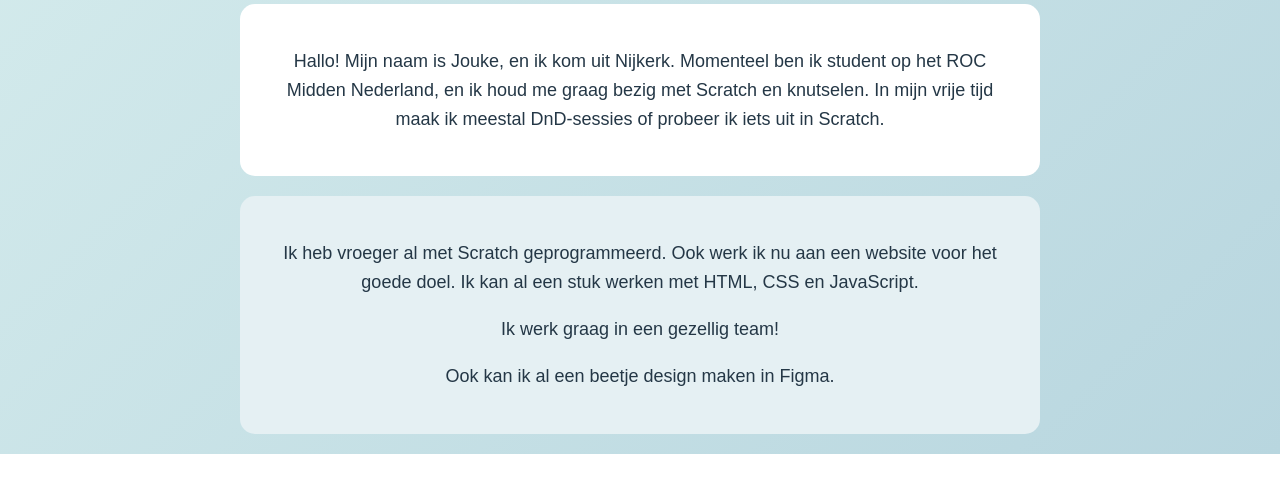
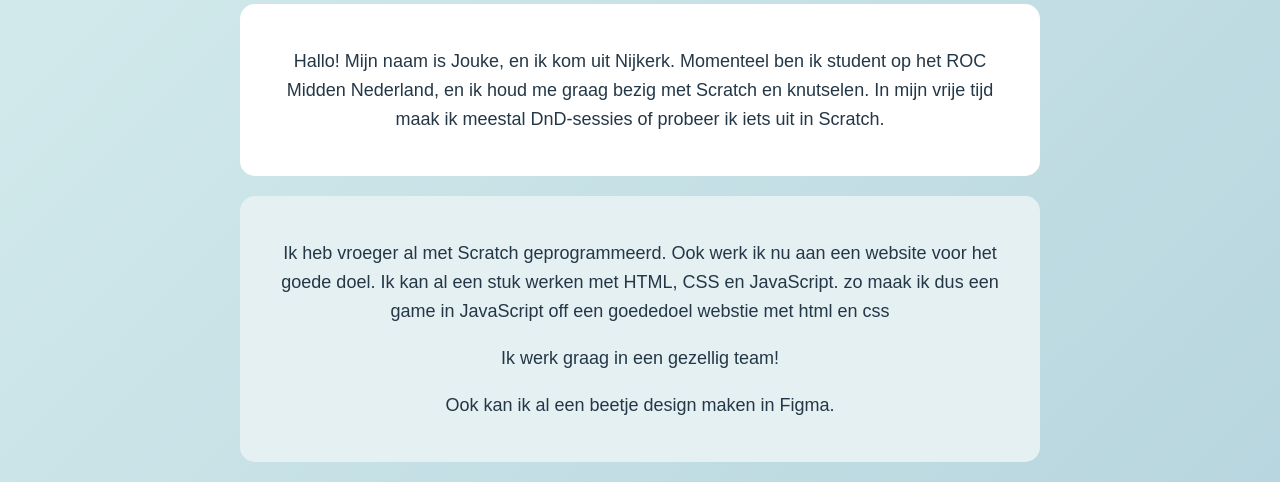
Before and after one commit to 2010joukebos/Portfolio, a plain HTML site: page index.html in a window 1280 px wide. Shown: the part 414-896 px from the top of the page. Before the commit the page ends 868 px from the top, so only its background shows below. Drawn offline with Linux system fonts and the light colour scheme.

Commit message:
uopdated home-page

```diff
--- a/index.html
+++ b/index.html
@@ -52,6 +52,8 @@
                     Ik heb vroeger al met Scratch geprogrammeerd.
                     Ook werk ik nu aan een website voor het goede doel.
                     Ik kan al een stuk werken met HTML, CSS en JavaScript.
+
+                    zo maak ik dus een game in JavaScript off een goededoel webstie met html en css
                 </p>
 
                 <p>
```
